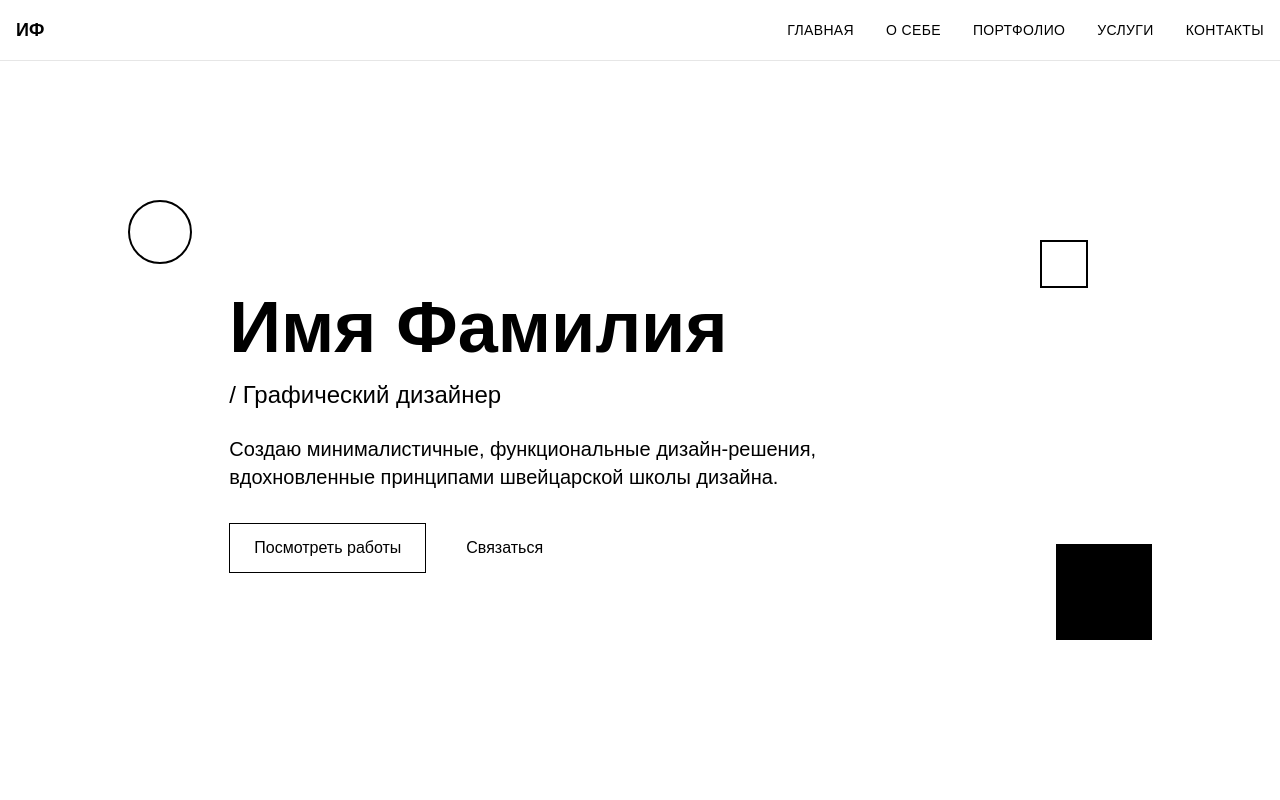
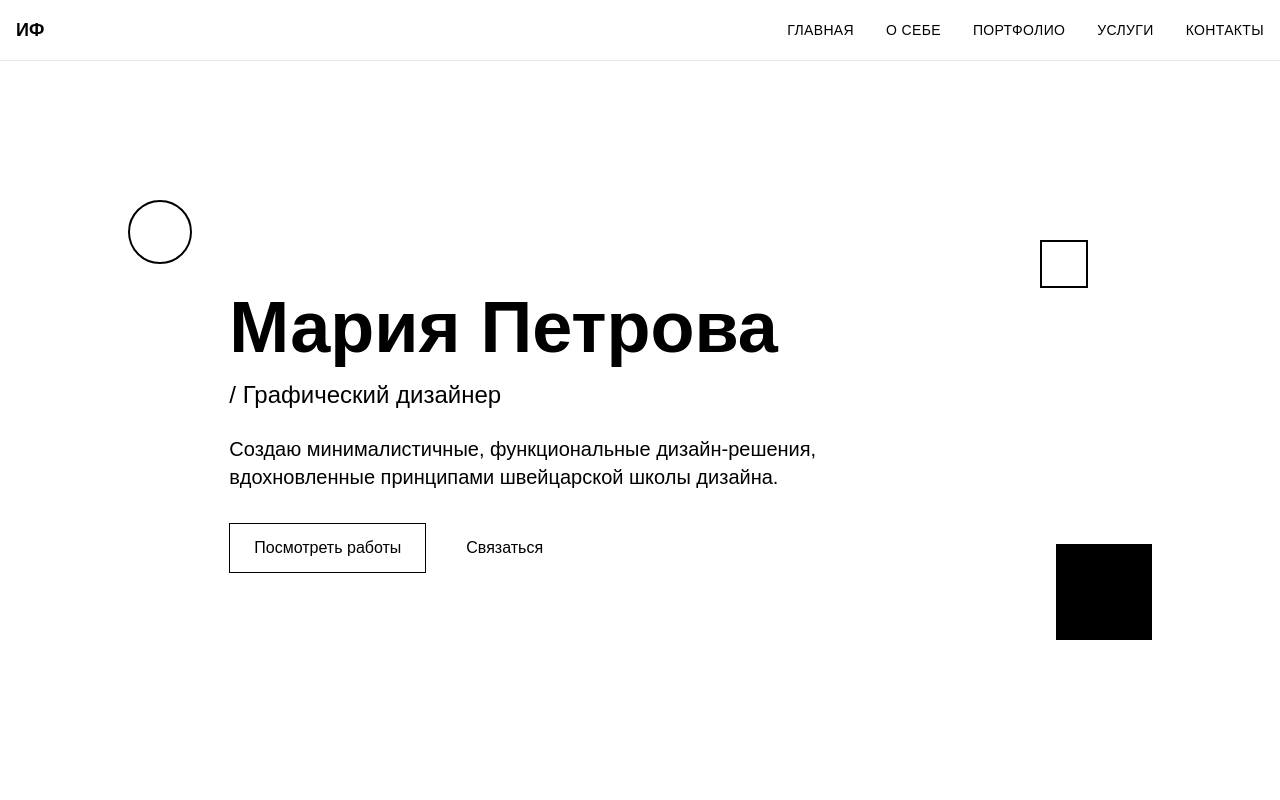
Before and after one commit to pr-poehali-dev/designer-portfolio-site, a React (Vite) app: page / in a window 1280 px wide. Shown: the top 800 px of the page. Built offline with nearby package versions, Linux system fonts and the light colour scheme.

Commit message:
Обновить имя на главной странице

```diff
--- a/src/components/HeroSection.tsx
+++ b/src/components/HeroSection.tsx
@@ -1,15 +1,19 @@
-
-import React from 'react';
+import React from "react";
 
 const HeroSection: React.FC = () => {
   return (
-    <section id="home" className="min-h-screen flex items-center pt-16 dot-pattern relative">
+    <section
+      id="home"
+      className="min-h-screen flex items-center pt-16 dot-pattern relative"
+    >
       <div className="container mx-auto px-4">
         <div className="grid grid-cols-1 md:grid-cols-12 gap-8">
           <div className="md:col-span-8 md:col-start-3">
             <h1 className="text-5xl md:text-7xl font-bold mb-6 leading-tight">
-              Имя Фамилия
-              <span className="block mt-4 text-xl md:text-2xl font-light">/ Графический дизайнер</span>
+              Мария Петрова
+              <span className="block mt-4 text-xl md:text-2xl font-light">
+                / Графический дизайнер
+              </span>
             </h1>
             <p className="text-lg md:text-xl mb-8 max-w-2xl">
               Создаю минималистичные, функциональные дизайн-решения,
```
